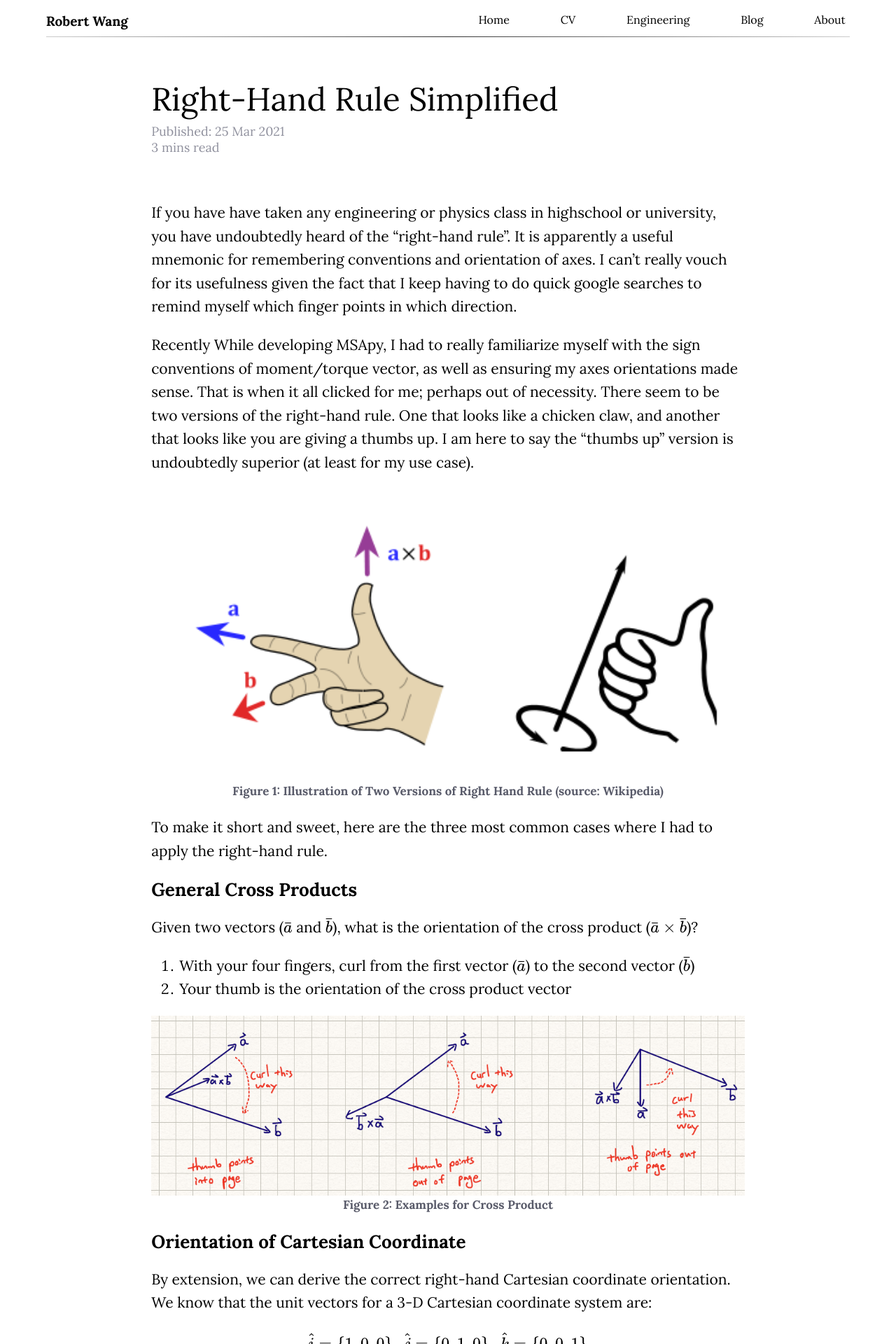
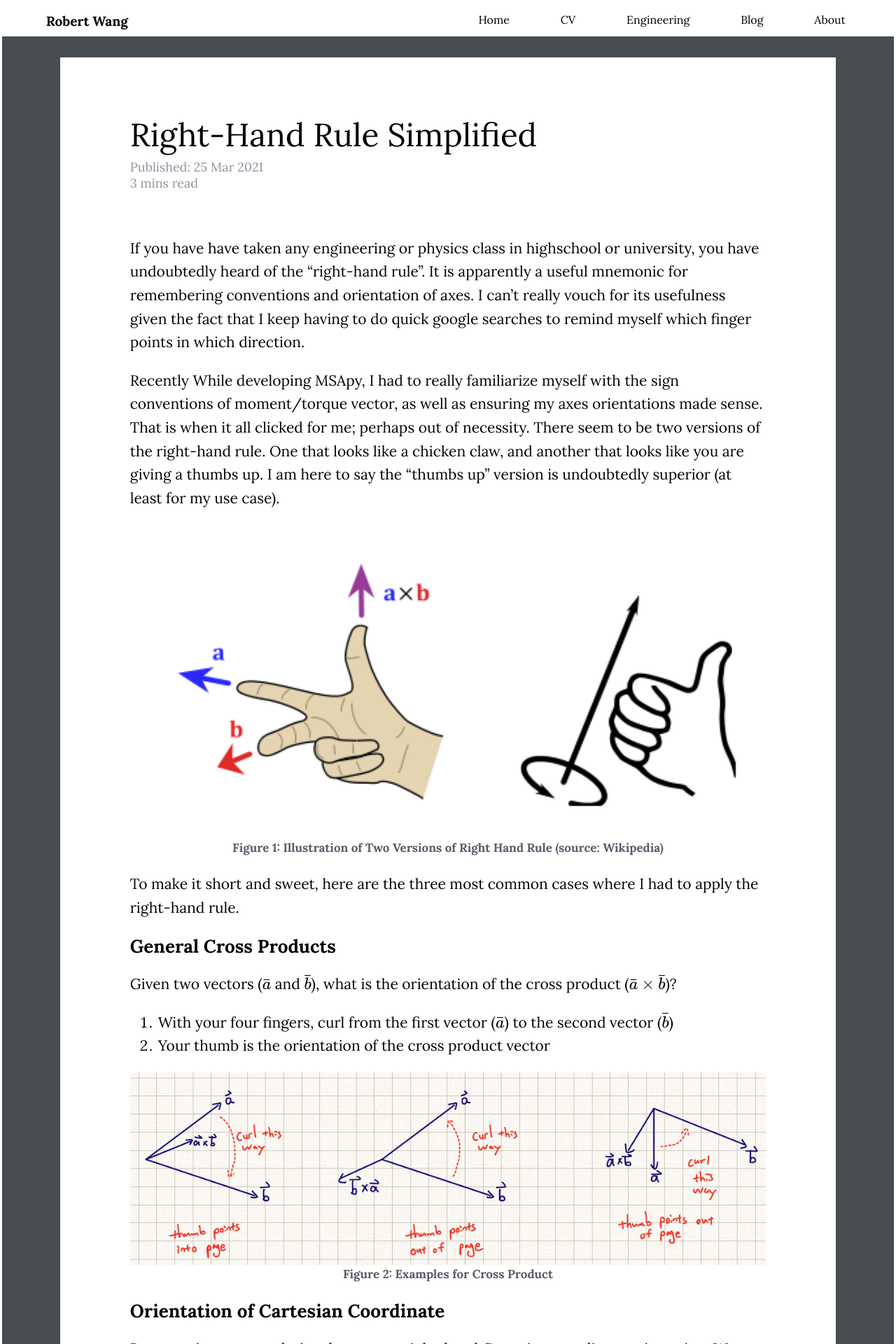
Before and after one commit to wcfrobert/wcfrobert.github.io, a Jekyll site: the page built from _posts/2021-03-25-right-hand-rule.markdown, in a window 1280 px wide. Shown: the top 1920 px of the page at 70% size. Built offline with Jekyll 4.4.1, drawn with Linux system fonts in a browser that asks for light colours; comment, search, counter and statistics services are not loaded.

Commit message:
fixed blog links

```diff
--- a/_layouts/blog-post.html
+++ b/_layouts/blog-post.html
@@ -35,7 +35,7 @@
     <!-- HEADER -->
     <header id="navbar">
         <nav class="navbar-container">
-          <a href="../index.html" class="name">Robert Wang</a>
+          <a href="/index.html" class="name">Robert Wang</a>
 
           <button type="button" class="navbar-toggle" aria-label="Open navigation menu">
               <span class="icon-bar"></span>
@@ -45,11 +45,11 @@
 
           <div class="navbar-menu">
             <ul class="navbar-links">
-              <li class="navbar-item"><a class="navbar-link" href="../index.html">Home</a></li>
-              <li class="navbar-item"><a class="navbar-link" href="../cv.pdf">CV</a></li>
-              <li class="navbar-item"><a class="navbar-link" href="../engineering.html">Engineering</a></li>
-              <li class="navbar-item"><a class="navbar-link" href="../musing.html">Blog</a></li>
-              <li class="navbar-item"><a class="navbar-link" href="../about.html">About</a></li>
+              <li class="navbar-item"><a class="navbar-link" href="/index.html">Home</a></li>
+              <li class="navbar-item"><a class="navbar-link" href="/cv.pdf">CV</a></li>
+              <li class="navbar-item"><a class="navbar-link" href="/engineering.html">Engineering</a></li>
+              <li class="navbar-item"><a class="navbar-link" href="/musing.html">Blog</a></li>
+              <li class="navbar-item"><a class="navbar-link" href="/about.html">About</a></li>
             </ul>
           </div>
         </nav>
@@ -57,6 +57,8 @@
     </header>
 
 
+
+    <div class ="blog-wrapper">
       <div class="blog-post">
         <h1>{{page.title}}</h1>
         <div class="reading-time" title="Estimated read time">
@@ -105,7 +107,7 @@
         <noscript>Please enable JavaScript to view the <a href="https://disqus.com/?ref_noscript">comments powered by Disqus.</a></noscript>
 
       </div>
-
+    </div>
 
 
 
--- a/assets/css/style.css
+++ b/assets/css/style.css
@@ -739,14 +739,24 @@
 PART 8: BLOG POSTS
 ############################################
 */
+.blog-wrapper {
+	background-color: #484d52;
+	padding-top: 30px;
+	padding-bottom: 30px;
+	margin-left: -5.5%;
+	margin-right: -5.5%;
+}
+
 .blog-post {
-	width: 65ch;
+	width: 85ch;
+	max-width: 100%;
+	padding: 100px;
+	padding-top: 50px;
 	margin: auto;
 	font-family: 'lora', serif;
-	margin-top: 60px;
-	margin-bottom: 20px;
 	font-size: 21px;
 	color:rgb(2, 2, 2);
+	background-color: white;
 }
 .blog-post img {
 	display: block;
```
Also changed, not shown: _posts/2021-05-07-spcolumn-cti-api-automation.markdown (deleted, +0 -59 lines). Lines whose indentation alone changed are shown as unchanged.
